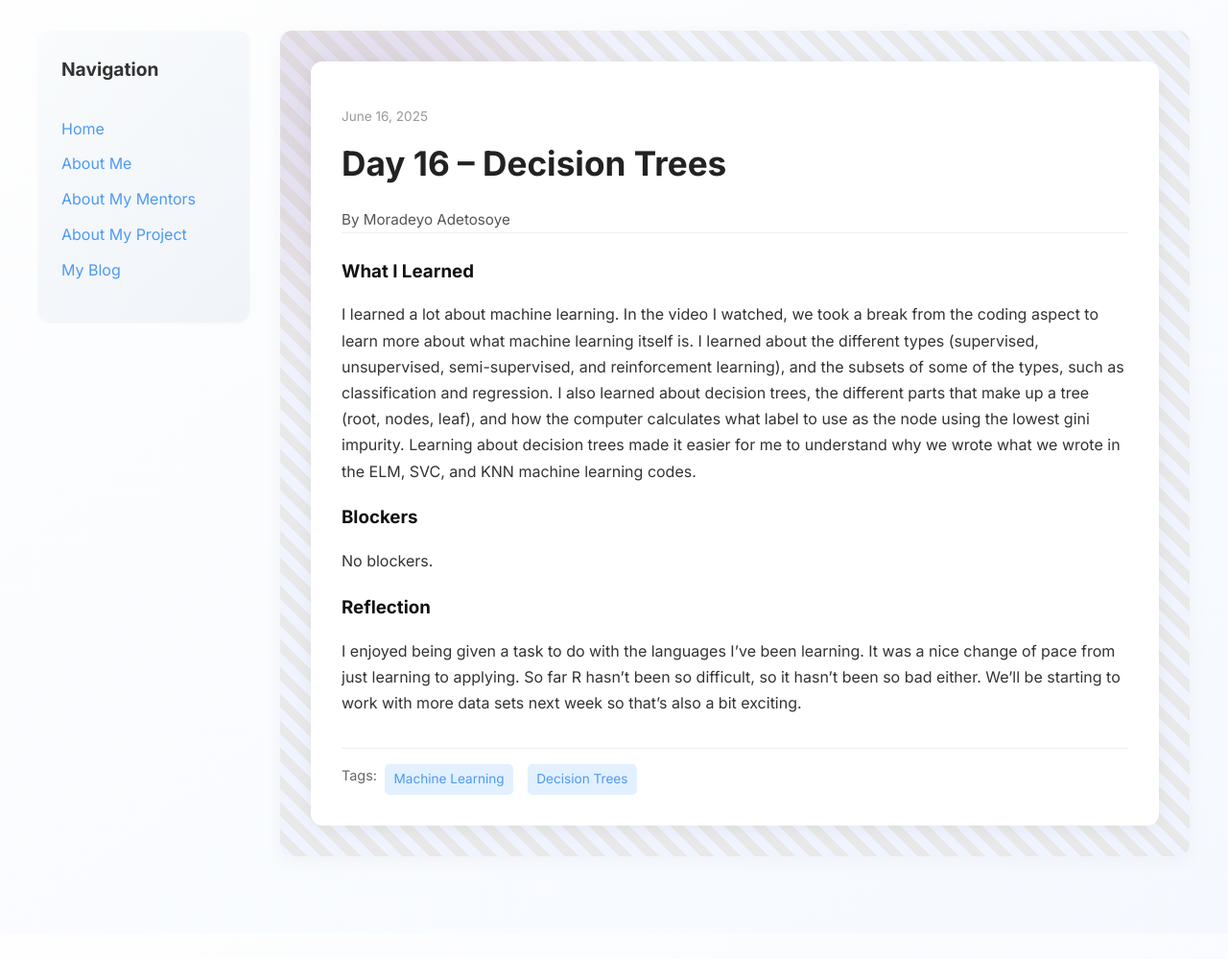
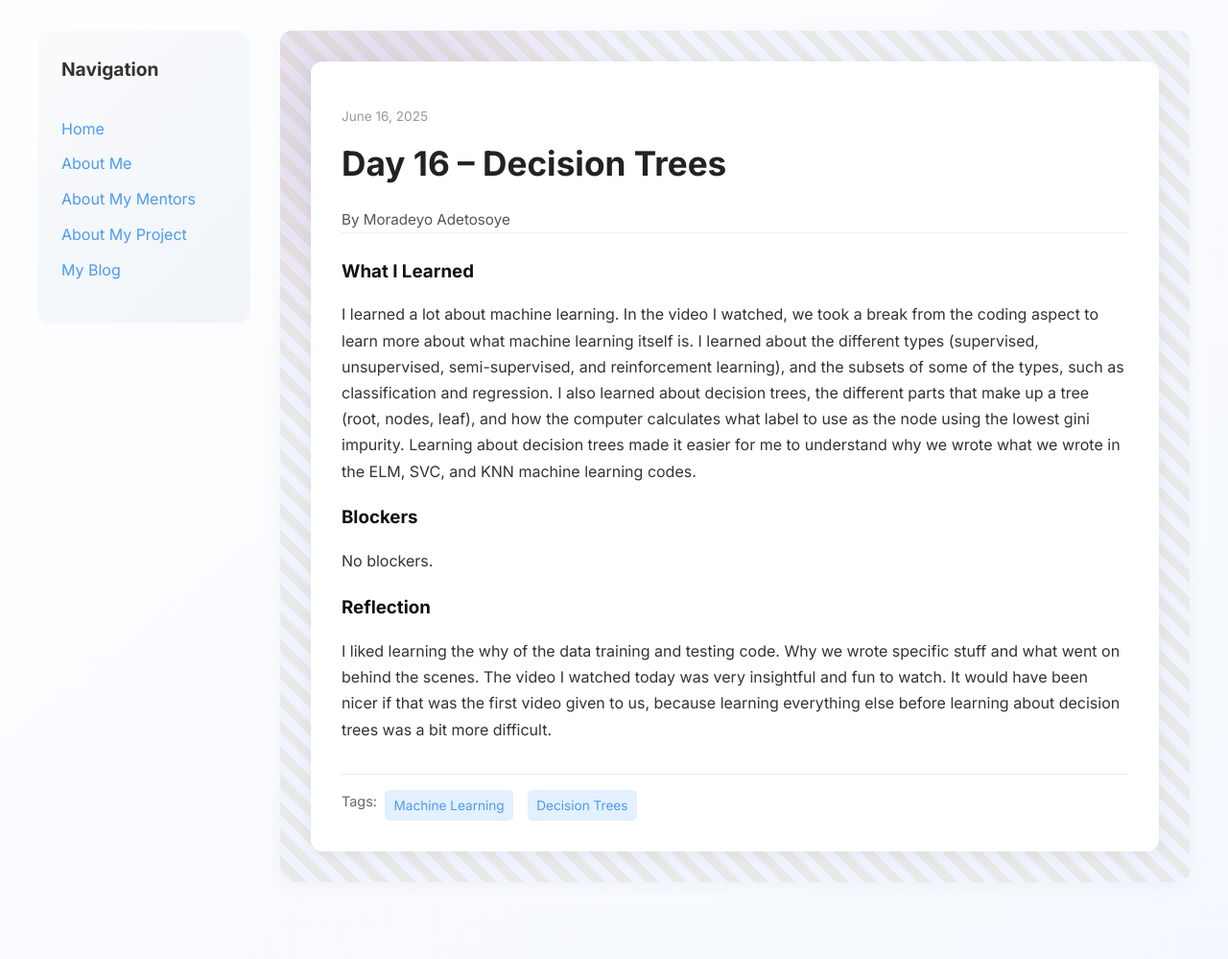
Before and after one commit to Deyo101/deyo101.github.io, a Jekyll site: the page built from _posts/2025-06-17-day-16.md, in a window 1280 px wide. Shown: the whole page at 96% size. Built offline with Jekyll 4.4.1, drawn with Linux system fonts in a browser that asks for light colours; before the commit the page ends 972 px from its top, so only the background shows below that.

Commit message:
Update 2025-06-17-day-16.md

```diff
--- a/_posts/2025-06-17-day-16.md
+++ b/_posts/2025-06-17-day-16.md
@@ -13,5 +13,5 @@
   No blockers.
 
 reflection: |
-  I enjoyed being given a task to do with the languages I've been learning. It was a nice change of pace from just learning to applying. So far R hasn't been so difficult, so it hasn't been so bad either. We'll be starting to work with more data sets next week so that's also a bit exciting.
+  I liked learning the why of the data training and testing code. Why we wrote specific stuff and what went on behind the scenes. The video I watched today was very insightful and fun to watch. It would have been nicer if that was the first video given to us, because learning everything else before learning about decision trees was a bit more difficult.
 ---
```
